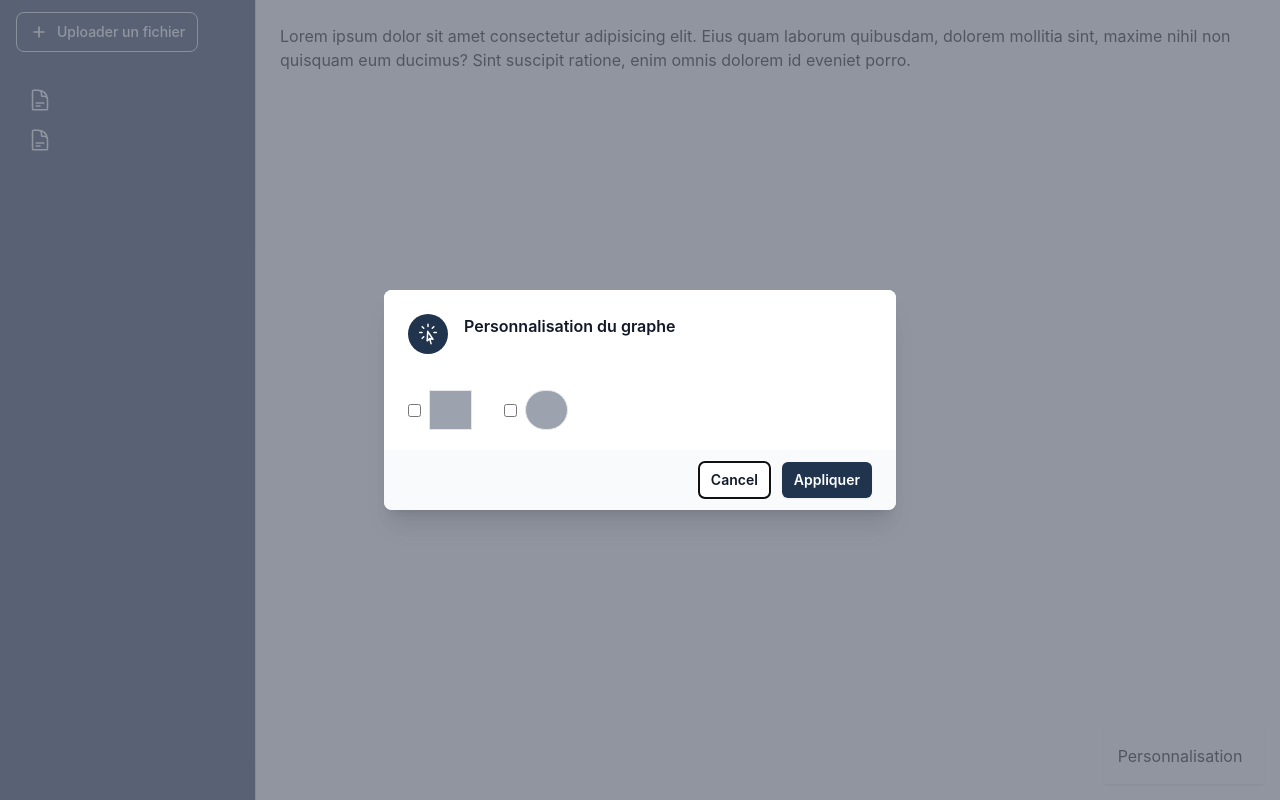
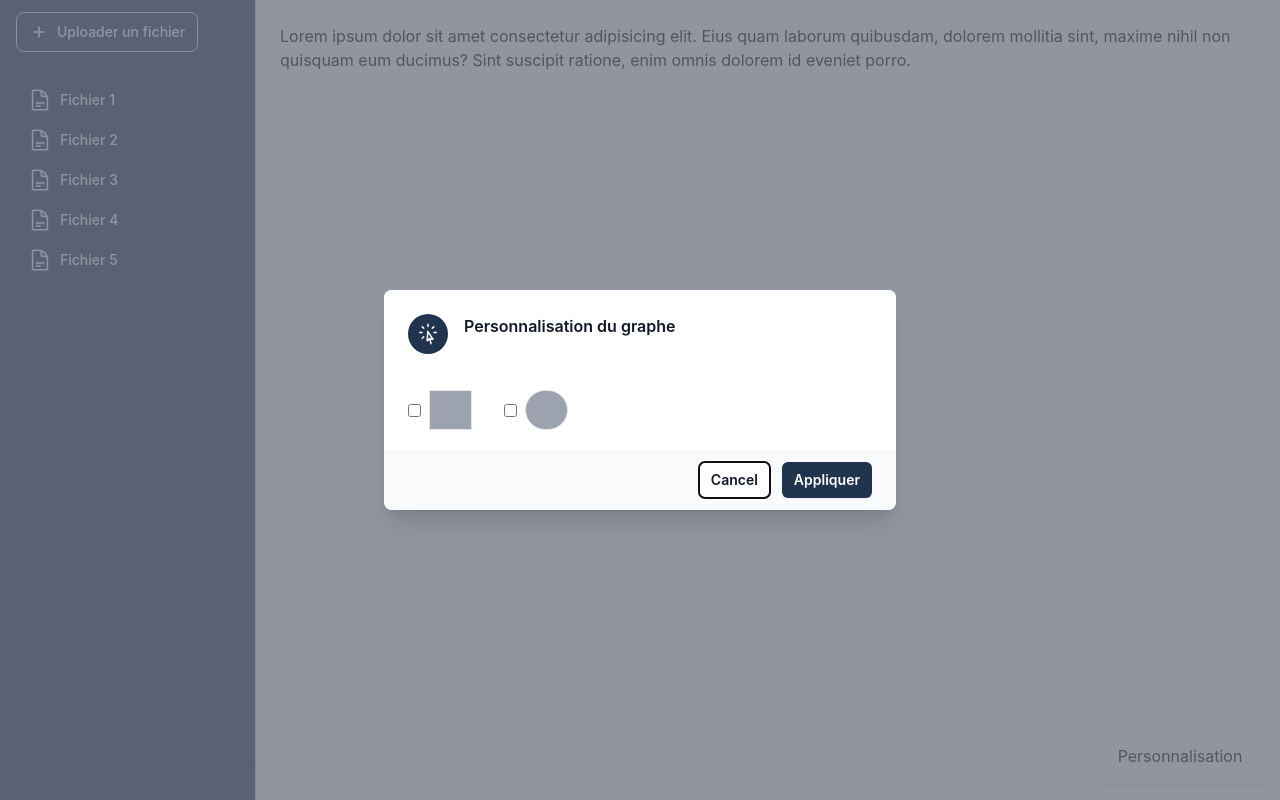
Before and after one commit to AyouLasme/BubleProject, a React (Create React App) app: page / in a window 1280 px wide. Built offline with nearby package versions, Linux system fonts and the light colour scheme.

Commit message:
fix : show menu item libelle

```diff
--- a/package.json
+++ b/package.json
@@ -15,6 +15,7 @@
   },
   "scripts": {
     "start": "react-scripts start",
+    "dev": "react-scripts start",
     "build": "react-scripts build",
     "test": "react-scripts test",
     "eject": "react-scripts eject"
--- a/src/App.jsx
+++ b/src/App.jsx
@@ -8,11 +8,23 @@ import MainContent from './components/MainContent';
 
 const navs = [
     {
-        name: 'Uploader un fichier',
+        name: 'Fichier 1',
         link: '/'
       },
       {
-        name: 'another',
+        name: 'Fichier 2',
+        link: '/'
+      },
+      {
+        name: 'Fichier 3',
+        link: '/'
+      },
+      {
+        name: 'Fichier 4',
+        link: '/'
+      },
+      {
+        name: 'Fichier 5',
         link: '/'
       }
 ];
--- a/src/components/MenuItem.jsx
+++ b/src/components/MenuItem.jsx
@@ -1,5 +1,5 @@
 
-export default function MenuItem(props) {
+export default function MenuItem({item}) {
     return (
         <a className="flex items-center flex-shrink-0 h-10 px-3 text-sm font-medium rounded" href="#">
             {/* <svg class="w-5 h-5" xmlns="http://www.w3.org/2000/svg" fill="none" viewBox="0 0 24 24" stroke="currentColor">
@@ -9,7 +9,7 @@ export default function MenuItem(props) {
             <path strokeLinecap="round" strokeLinejoin="round" d="M19.5 14.25v-2.625a3.375 3.375 0 00-3.375-3.375h-1.5A1.125 1.125 0 0113.5 7.125v-1.5a3.375 3.375 0 00-3.375-3.375H8.25m0 12.75h7.5m-7.5 3H12M10.5 2.25H5.625c-.621 0-1.125.504-1.125 1.125v17.25c0 .621.504 1.125 1.125 1.125h12.75c.621 0 1.125-.504 1.125-1.125V11.25a9 9 0 00-9-9z" />
             </svg>
 
-            <span className="ml-2 leading-none">{props.item.name}</span>
+        <span className="ml-2 leading-none">{item.name}</span>
         </a>
     )
 }
--- a/src/components/Sidebar.jsx
+++ b/src/components/Sidebar.jsx
@@ -15,9 +15,10 @@ export default function Sidebar(props) {
         </button>
         <div className="flex flex-col flex-grow p-4 overflow-auto">
             {/* TOP MENU */}
+
             <div className='flex flex-col' >
                 {
-                    props.navs.map((i, nav) => <MenuItem item={nav} key={i} />)
+                    props.navs.map((nav,i) =>  <MenuItem item={nav} key={i} />)
                 }
             </div>
             {/* BOTTOM MENU */}
```
Also changed, not shown: 1 other file (tests, documents, lock files or other folders).
